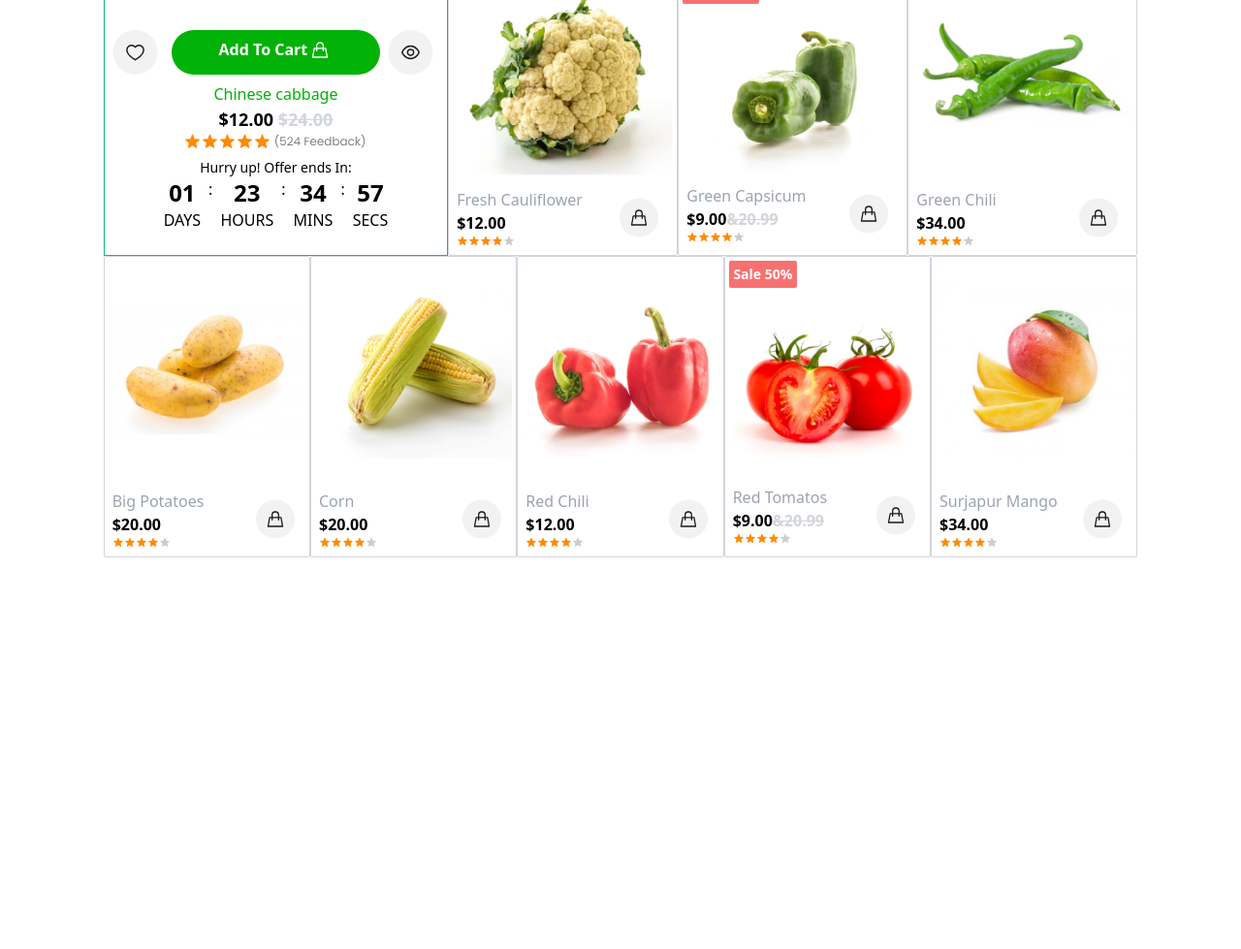
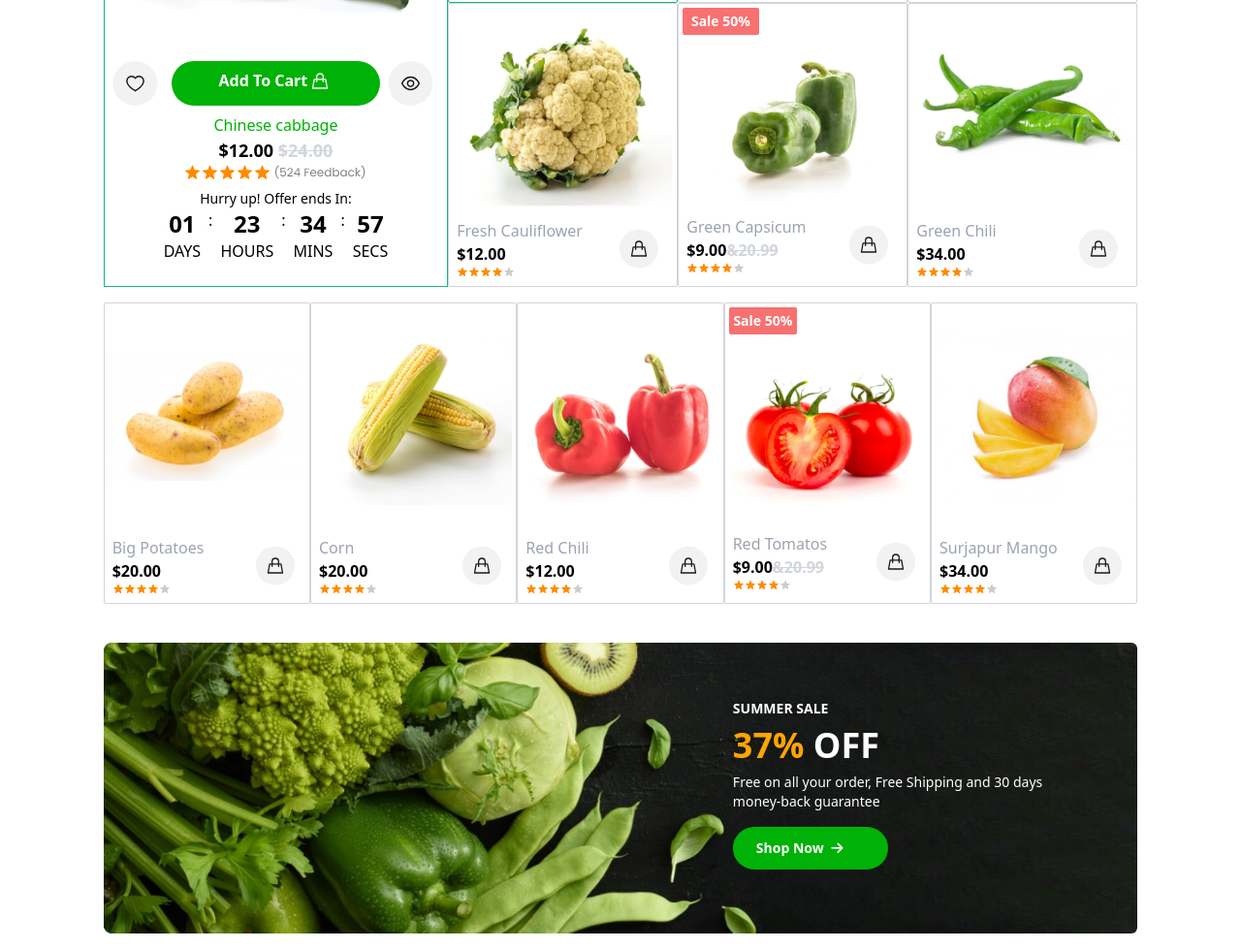
Before and after one commit to SCOTTWO5/Ecobazar, a plain HTML site: page index.html in a window 1280 px wide. Shown: the part 2699-3678 px from the top of the page at 97% size. Before the commit the page ends 3282 px from the top, so only its background shows below. Drawn offline with nearby package versions, Linux system fonts and the light colour scheme.

Commit message:
Section 7 complete

```diff
--- a/index.html
+++ b/index.html
@@ -726,7 +726,7 @@
             </div>
         </div>
 
-        <div class="deals-container lg:w-10/12 w-11/12 flex flex-col py-2">
+        <div class="deals-container lg:w-10/12 w-11/12 flex flex-col py-6">
             <div class="flex w-full">
                 <div class="w-8/12">
                     <p class="font-semibold text-lg">Hot Deals</p>
@@ -741,7 +741,7 @@
                 </div>
             </div>
 
-            <div class=" deals-1 flex lg:flex-row flex-col">
+            <div class=" deals-1 flex lg:flex-row flex-col py-4">
                 <div class="lg:w-4/12 flex flex-col border border-green-500">
                     <div class="flex m-2 gap-2">
                         <span class="bg-red-400 py-1 text-center font-bold text-sm text-white w-4/12 rounded-sm
@@ -1078,6 +1078,25 @@
                 </div>
             </div>
         </div>
+
+        <div class="discounr-container bg-cover lg:w-10/12 w-11/12 flex lg:flex-row flex-col gap-2 my-4 rounded-md">
+            <div class="lg:flex lg:w-11/12 lg:justify-end lg:items-center p-2">
+                <div class="lg:w-4/12 text-white flex flex-col gap-2">
+                    <span class="uppercase font-semibold text-sm">Summer Sale</span>
+                    <p class="font-semibold text-4xl"><span class="text-orange">37%</span> OFF</p>
+                    <p class="text-sm font-thin">Free on all your order, Free Shipping and  30 days money-back guarantee</p>
+                    <a href="#" class="text-white bg-main text-sm font-semibold px-6 py-3 my-2 w-6/12
+                    rounded-3xl">
+                        <p>
+                            <span class="pr-1">Shop Now</span>
+                            <i class="fa-solid fa-arrow-right"></i>
+                        </p>
+                    </a>
+                </div>
+            </div>
+        </div>
+
+
     </main>
 </body>
 </html>
--- a/style.css
+++ b/style.css
@@ -57,6 +57,11 @@
     font-family: 'Roboto', sans-serif;
 }
 
+.discounr-container{
+    background-image: url("./Project-Files/Discount-bg.jpg");
+    height: 300px;
+}
+
 @media screen and (max-width: 768px){
     .w-15{
         width: 30%;
```
Also changed, not shown: Project-Files/Discount-bg.jpg (added).
